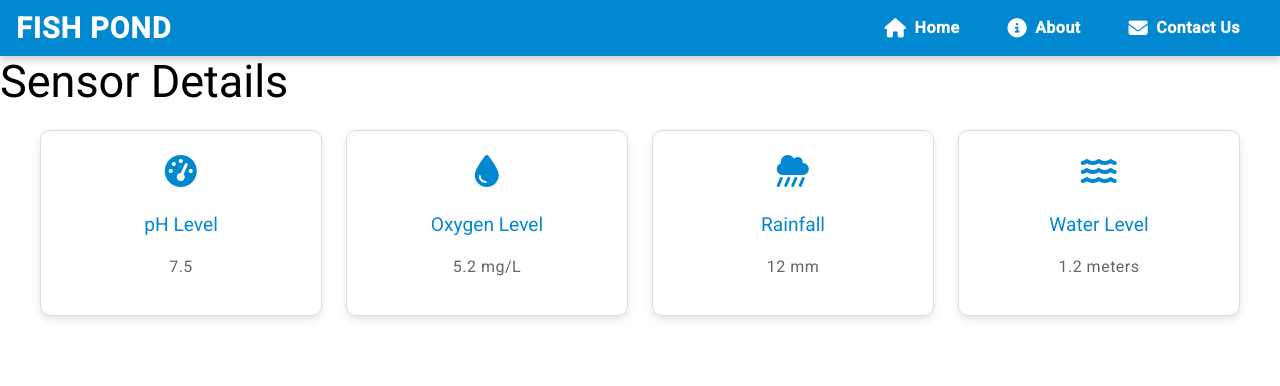
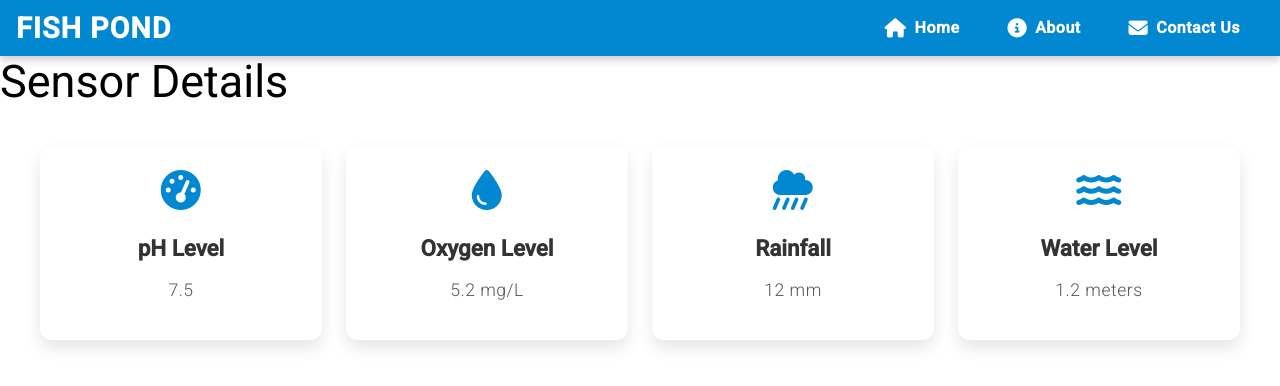
Before and after one commit to minnukota381/Fish-Pond-Monitoring-UI, an Angular app: page /pond/1 in a window 1280 px wide. Shown: the top 386 px of the page. Built offline with nearby package versions, Linux system fonts and the light colour scheme.

Commit message:
"Updated sensor-details component CSS and TS files: modified styles for sensor cards and icons, and refactored getIcon function."

```diff
--- a/src/app/sensor-details/sensor-details.component.css
+++ b/src/app/sensor-details/sensor-details.component.css
@@ -4,42 +4,83 @@
   gap: 1.5rem;
   margin: 0 auto;
   max-width: 1200px;
+  padding: 1rem;
 }
 
 .sensor-card {
-  border: 1px solid #ddd;
-  border-radius: 10px;
-  background-color: #fff;
+  border: none;
+  border-radius: 12px;
+  background: #ffffff;
   padding: 1.5rem;
-  box-shadow: 0 4px 8px rgba(0, 0, 0, 0.1);
+  box-shadow: 0 8px 16px rgba(0, 0, 0, 0.1);
   transition: transform 0.3s ease, box-shadow 0.3s ease;
   text-align: center;
+  position: relative;
 }
 
 .sensor-card:hover {
-  transform: translateY(-5px);
-  box-shadow: 0 8px 16px rgba(0, 0, 0, 0.2);
+  transform: translateY(-8px);
+  box-shadow: 0 12px 24px rgba(0, 0, 0, 0.15);
 }
 
 .sensor-icon {
-  font-size: 2rem;
+  font-size: 2.5rem;
   color: #0288d1;
   margin-bottom: 1rem;
 }
 
 .sensor-card h3 {
-  color: #0288d1;
+  color: #333;
   margin-bottom: 0.5rem;
-  font-size: 1.2rem;
+  font-size: 1.4rem;
+  font-weight: 600;
 }
 
 .sensor-card p {
-  color: #666;
-  font-size: 1rem;
+  color: #555;
+  font-size: 1.1rem;
+  font-weight: 300;
+}
+
+.sensor-card::before {
+  content: '';
+  position: absolute;
+  top: 0;
+  left: 0;
+  width: 100%;
+  height: 100%;
+  border-radius: 12px;
+  background: rgba(0, 0, 0, 0.05);
+  z-index: -1;
+  transition: opacity 0.3s ease;
+  opacity: 0;
+}
+
+.sensor-card:hover::before {
+  opacity: 1;
 }
 
 @media (max-width: 768px) {
   .sensor-cards {
-    grid-template-columns: repeat(auto-fit, minmax(150px, 1fr));
+    grid-template-columns: repeat(auto-fit, minmax(180px, 1fr));
   }
 }
+
+@media (max-width: 480px) {
+  .sensor-cards {
+    grid-template-columns: 1fr;
+    padding: 0.5rem;
+  }
+
+  .sensor-card {
+    padding: 1rem;
+  }
+
+  .sensor-card h3 {
+    font-size: 1.2rem;
+  }
+
+  .sensor-card p {
+    font-size: 1rem;
+  }
+}
--- a/src/app/sensor-details/sensor-details.component.ts
+++ b/src/app/sensor-details/sensor-details.component.ts
@@ -11,21 +11,20 @@ export class SensorDetailsComponent {
     { name: 'Oxygen Level', value: '5.2 mg/L' },
     { name: 'Rainfall', value: '12 mm' },
     { name: 'Water Level', value: '1.2 meters' },
-    // Add more sensors as needed
   ];
 
   getIcon(sensorName: string): string {
     switch (sensorName) {
       case 'pH Level':
-        return 'fas fa-tachometer-alt'; // Example icon for pH level
+        return 'fas fa-tachometer-alt';
       case 'Oxygen Level':
-        return 'fas fa-tint'; // Example icon for oxygen level
+        return 'fas fa-tint';
       case 'Rainfall':
-        return 'fas fa-cloud-showers-heavy'; // Example icon for rainfall
+        return 'fas fa-cloud-showers-heavy';
       case 'Water Level':
-        return 'fas fa-water'; // Example icon for water level
+        return 'fas fa-water';
       default:
-        return 'fas fa-cogs'; // Default icon
+        return 'fas fa-cogs';
     }
   }
 }
```
